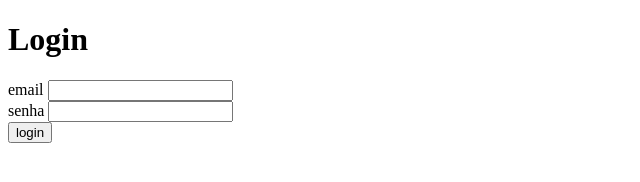
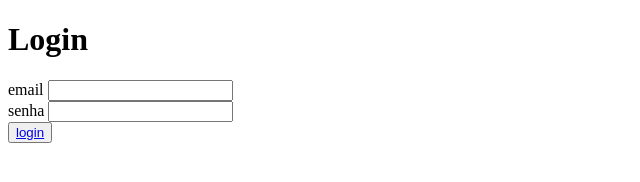
Before and after one commit to NMarks15/Nadson, a plain HTML site: page index.html in a window 1280 px wide. Shown: the full height of the page, 0-640 px from the left. Drawn offline with Linux system fonts and the light colour scheme.

Commit message:
Update index.html

```diff
--- a/index.html
+++ b/index.html
@@ -15,7 +15,7 @@
         <label for="senha">senha</label>
         <input type="password">
     </div>
-        <button>login</button>
+        <button><a href="https://www.google.com/">login</button>
     </div>
     </main>
 
```
